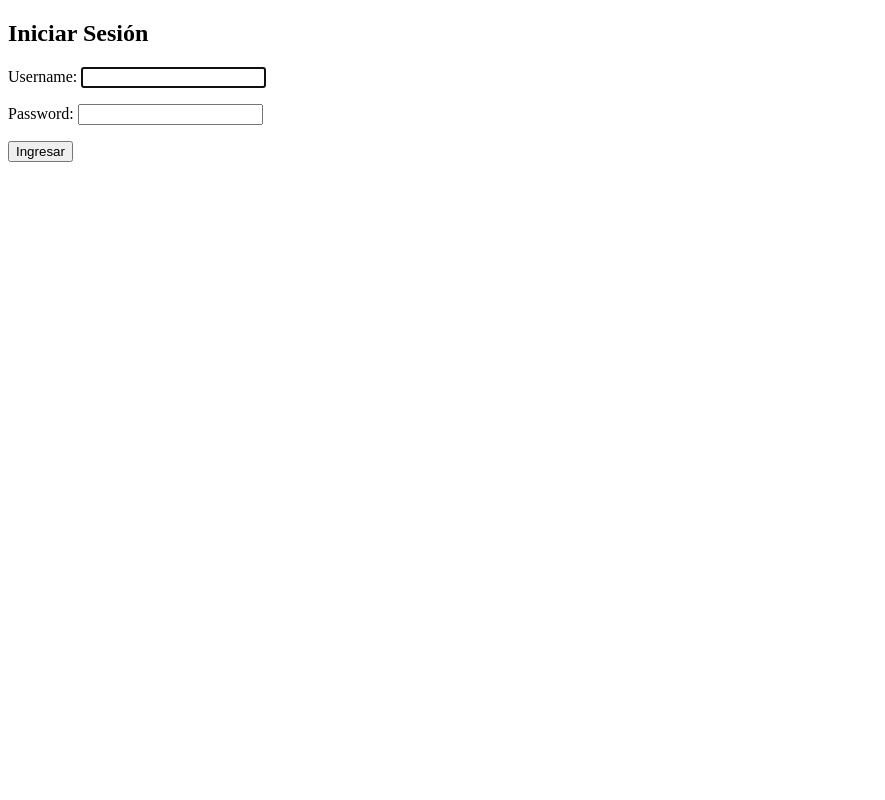
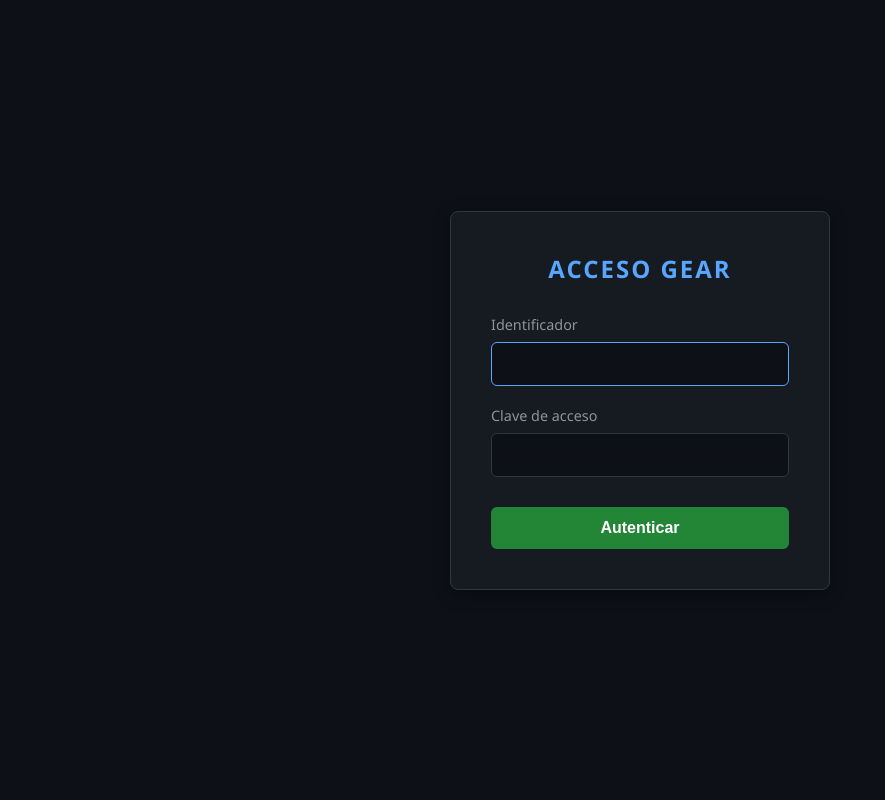
Before and after one commit to fabian1318/pagina-de-manga-2026, a Django app: page /usuarios/login/ in a window 1280 px wide. Shown: the whole page, without its empty margins (0-885 px from the left). Run offline with Django 5.2, Linux system fonts and the light colour scheme.

Commit message:
Add login functionality and styles for user authentication

```diff
--- a/biblioteca/views.py
+++ b/biblioteca/views.py
@@ -1,6 +1,8 @@
 from django.shortcuts import render
+from django.contrib.auth.decorators import login_required
 from .models import Manga
 
+@login_required
 def inicio(request):
     # Traemos todos los mangas, ordenados por los más recientes primero
     lista_mangas = Manga.objects.all().order_by('-fecha_agregado')
--- a/configuracion_global/settings.py
+++ b/configuracion_global/settings.py
@@ -132,5 +132,6 @@ MEDIA_ROOT = os.path.join(BASE_DIR, 'media')
 
 AUTH_USER_MODEL = 'usuarios.Usuario'
 # Por ahora los mandaremos al index global, más adelante crearemos la ruta 'home'
+LOGIN_URL = '/usuarios/login/'
 LOGIN_REDIRECT_URL = '/'
-LOGOUT_REDIRECT_URL = '/'
+LOGOUT_REDIRECT_URL = '/usuarios/login/'
--- /dev/null
+++ b/static/css/login.css
@@ -0,0 +1,81 @@
+/* static/css/login.css */
+* {
+    box-sizing: border-box;
+    margin: 0;
+    padding: 0;
+}
+
+body {
+    font-family: 'Segoe UI', Tahoma, Geneva, Verdana, sans-serif;
+    background-color: #0d1117; /* Tono oscuro tipo terminal/GitHub */
+    color: #c9d1d9;
+    height: 100vh;
+    display: flex;
+    justify-content: center;
+    align-items: center;
+}
+
+.login-container {
+    background-color: #161b22;
+    padding: 40px;
+    border-radius: 8px;
+    box-shadow: 0 4px 15px rgba(0, 0, 0, 0.5);
+    width: 100%;
+    max-width: 380px;
+    border: 1px solid #30363d;
+}
+
+.login-container h2 {
+    text-align: center;
+    margin-bottom: 30px;
+    font-size: 1.5rem;
+    color: #58a6ff; /* Acento azul técnico */
+    letter-spacing: 2px;
+    text-transform: uppercase;
+}
+
+.input-group {
+    margin-bottom: 20px;
+}
+
+.input-group label {
+    display: block;
+    margin-bottom: 8px;
+    font-size: 0.9rem;
+    color: #8b949e;
+}
+
+/* Apuntamos a los inputs que genera Django automáticamente */
+.input-group input {
+    width: 100%;
+    padding: 12px;
+    background-color: #0d1117;
+    border: 1px solid #30363d;
+    border-radius: 6px;
+    color: #c9d1d9;
+    font-size: 1rem;
+    outline: none;
+    transition: border-color 0.3s ease;
+}
+
+.input-group input:focus {
+    border-color: #58a6ff;
+}
+
+button[type="submit"] {
+    width: 100%;
+    padding: 12px;
+    background-color: #238636; /* Verde de confirmación sobrio */
+    color: white;
+    border: none;
+    border-radius: 6px;
+    font-size: 1rem;
+    font-weight: bold;
+    cursor: pointer;
+    transition: background-color 0.3s ease;
+    margin-top: 10px;
+}
+
+button[type="submit"]:hover {
+    background-color: #2ea043;
+}
--- a/usuarios/templates/registration/login.html
+++ b/usuarios/templates/registration/login.html
@@ -1,18 +1,33 @@
+{% load static %}
 <!DOCTYPE html>
 <html lang="es">
 <head>
     <meta charset="UTF-8">
-    <title>Iniciar Sesión - Manga Reader</title>
+    <meta name="viewport" content="width=device-width, initial-scale=1.0">
+    <title>Acceso al Sistema</title>
+    <link rel="stylesheet" href="{% static 'css/login.css' %}">
 </head>
 <body>
-    <h2>Iniciar Sesión</h2>
 
-    <form method="post">
-        {% csrf_token %}
+    <div class="login-container">
+        <h2>Acceso GEAR</h2>
 
-        {{ form.as_p }}
+        <form method="post">
+            {% csrf_token %}
 
-        <button type="submit">Ingresar</button>
-    </form>
+            <div class="input-group">
+                <label for="{{ form.username.id_for_label }}">Identificador</label>
+                {{ form.username }}
+            </div>
+
+            <div class="input-group">
+                <label for="{{ form.password.id_for_label }}">Clave de acceso</label>
+                {{ form.password }}
+            </div>
+
+            <button type="submit">Autenticar</button>
+        </form>
+    </div>
+
 </body>
 </html>
```
Also changed, not shown: db.sqlite3.
